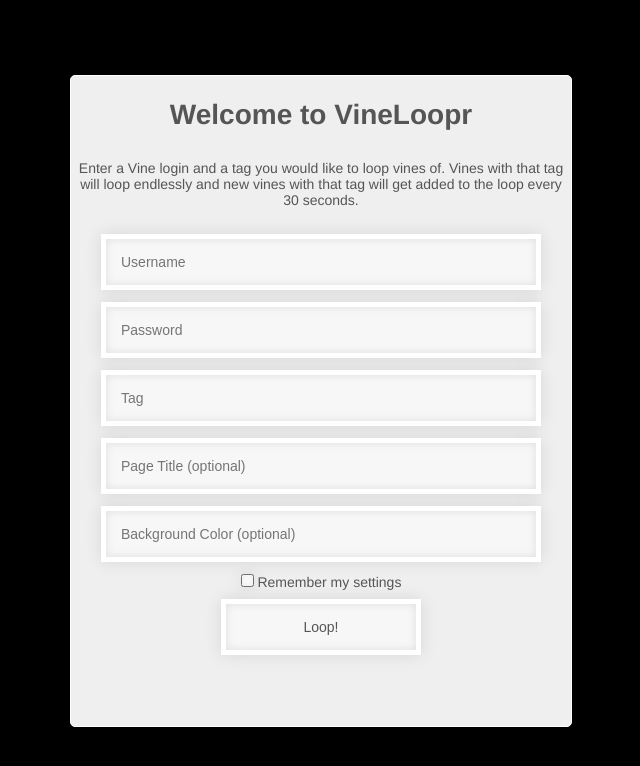
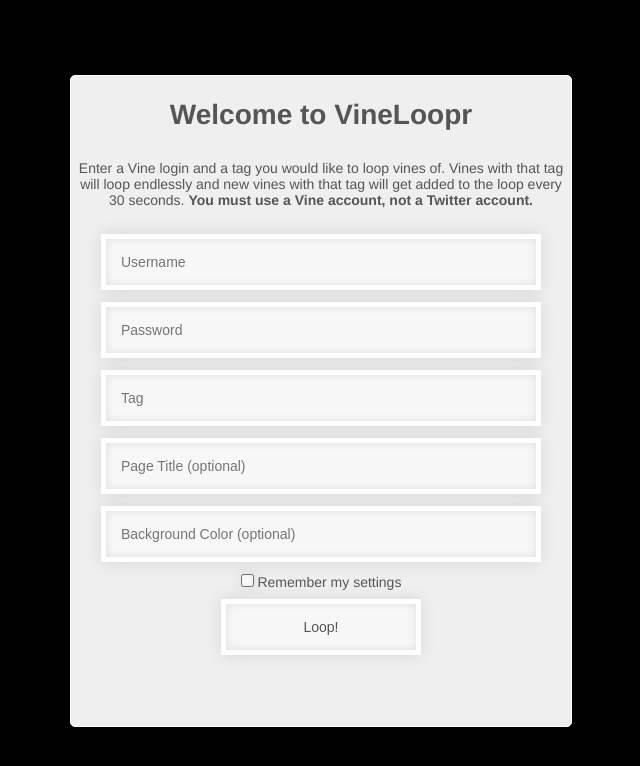
Before and after one commit to punkave/vineloopr, a website: page views/index.html in a window 1280 px wide. Shown: the whole page, without its empty margins (320-960 px from the left). Drawn offline with nearby package versions, Linux system fonts and the light colour scheme; files that its build step writes are made by us from their sources.

Commit message:
Adding text to the instructions about Vine accounts.

```diff
--- a/views/index.html
+++ b/views/index.html
@@ -16,7 +16,7 @@
 	<div id="settings" class="modal-start">
 		<span class="close">X</span>
 		<h2>Welcome to VineLoopr</h2>
-		<p>Enter a Vine login and a tag you would like to loop vines of. Vines with that tag will loop endlessly and new vines with that tag will get added to the loop every 30 seconds.</p>
+		<p>Enter a Vine login and a tag you would like to loop vines of. Vines with that tag will loop endlessly and new vines with that tag will get added to the loop every 30 seconds. <b>You must use a Vine account, not a Twitter account.</b></p>
 		<p id="error" class="hidden">Please fill out all the fields</p>
 		<form name="settings-form" id="settings-form">
 			<input id="username" name="username" type="text" placeholder="Username"><br>
```
